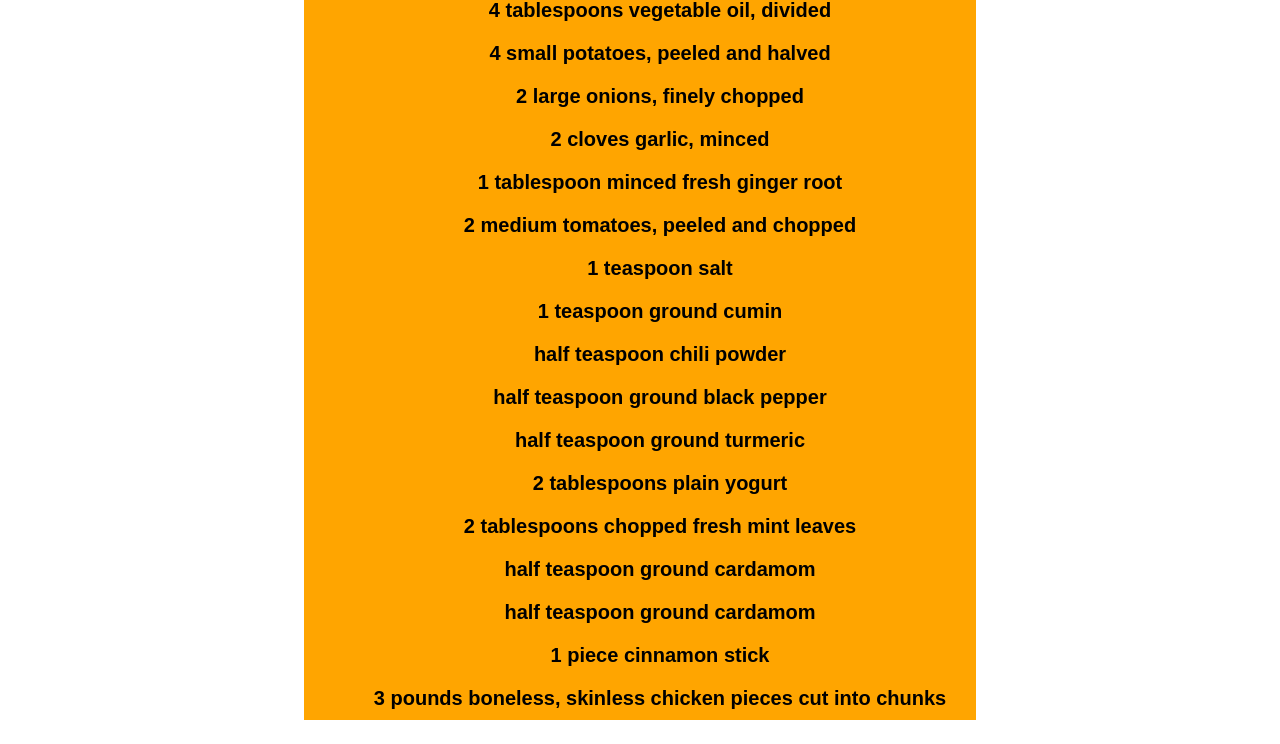
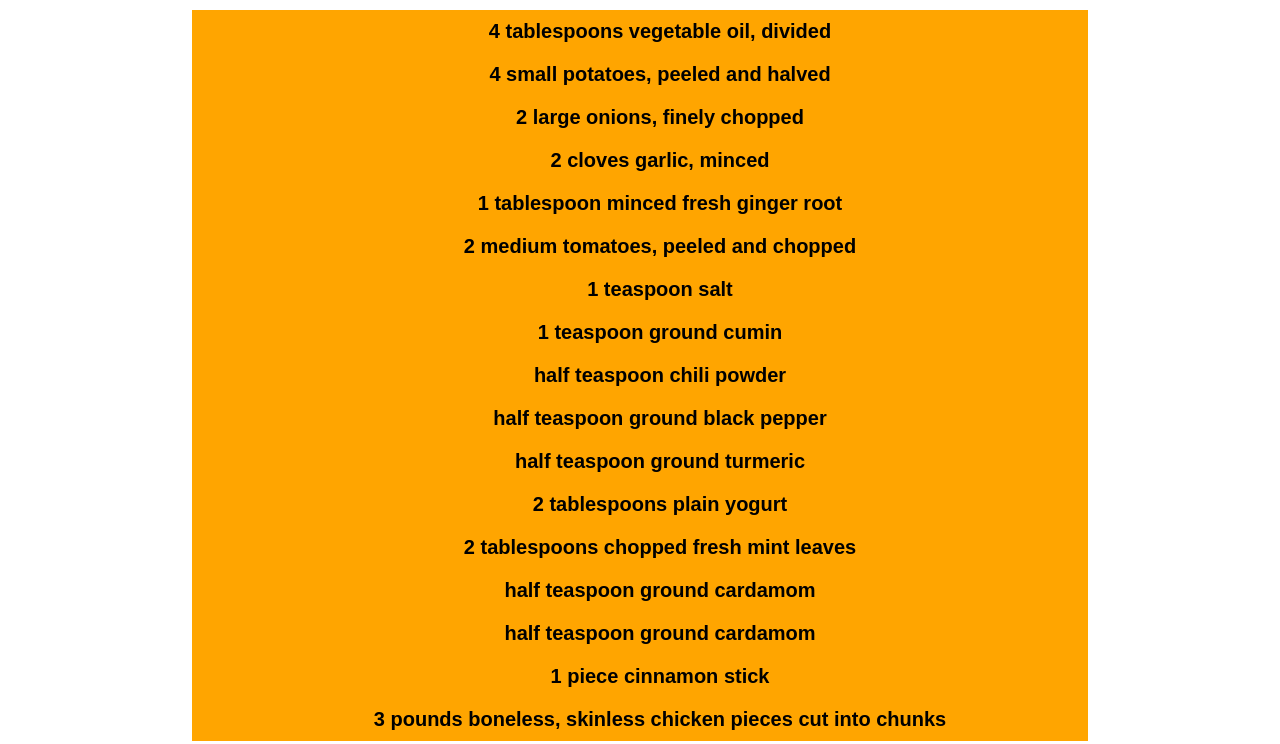
Before and after one commit to uwunish/odin-recipes, a plain HTML site: page recipes/biryani.html in a window 1280 px wide. Shown: the part 331-1075 px from the top of the page. Drawn offline with Linux system fonts and the light colour scheme.

Commit message:
Add margin and padding to odin recipes

```diff
--- a/style.css
+++ b/style.css
@@ -1,7 +1,12 @@
 * {
-    text-align:center;
+    text-align: center;
 }
 
+body {
+    width: 70%;
+    margin: auto;
+    margin-bottom: 20px;
+}
 
 h1,h2 {
     font-family: monospace;
@@ -13,14 +18,12 @@ ul {
     font-family:sans-serif;
     list-style-type: none;
     background-color: orange;
-    width: 50%;
     margin: auto;
 }
 
 ol{
     font-family:sans-serif;
     background-color: skyblue;
-    width: 80%;
     margin: auto;
 }
 
```
